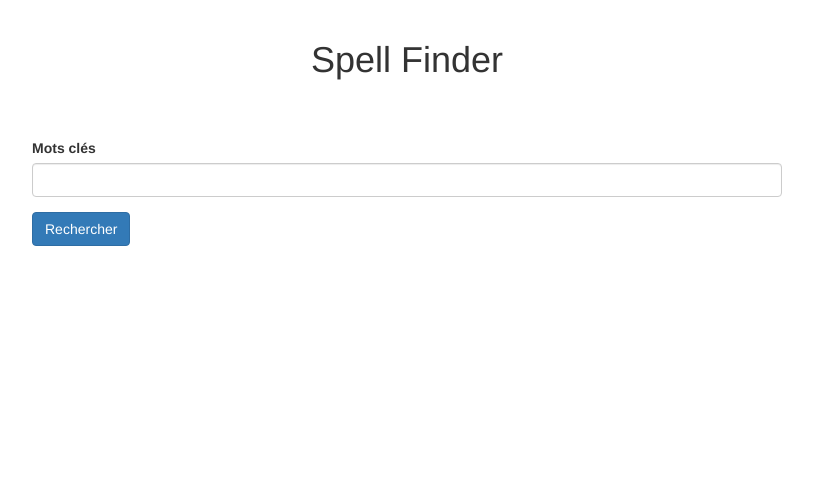
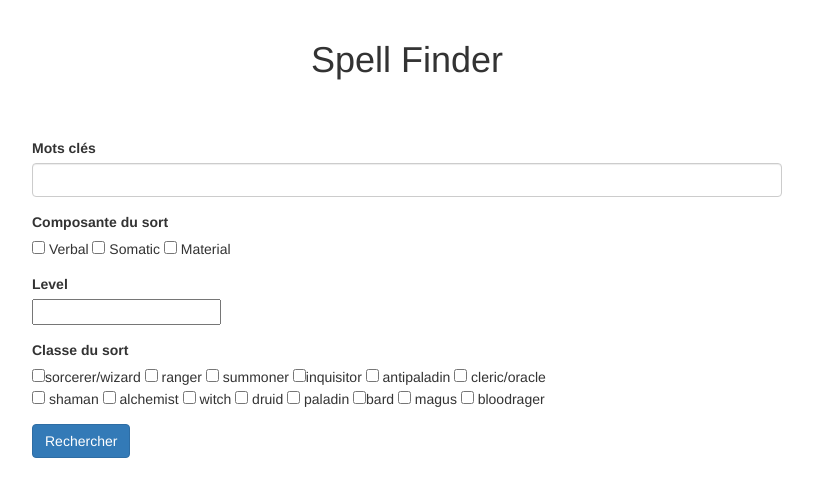
Before and after one commit to charlenelecouturier/Devoir2_BDD, an Angular app in the folder src/main/exercice1/appSearch/: page / in a window 1280 px wide. Shown: the top 496 px of the page, without its empty margins (233-1046 px from the left). Built offline with nearby package versions, Linux system fonts and the light colour scheme.

Commit message:
Update app.component.html

```diff
--- a/src/main/exercice1/appSearch/src/app/app.component.html
+++ b/src/main/exercice1/appSearch/src/app/app.component.html
@@ -7,12 +7,57 @@
   <div class="col-sm-8 col-sm-offset-2">
     <form  [formGroup]="form" (ngSubmit)="onSubmit(form.value)">
       <div class="form-group" >
-        <label for="name">
+        <label for="mots">
          Mots clés
         </label>
         <input type="text" id="mots" class="form-control" formControlName="mots">
 
       </div>
+
+      <div class="form-group" >
+        <label>
+         Composante du sort
+        </label>
+        <br>
+
+        <input type="checkbox" name="composante" value="V"> Verbal
+        <input type="checkbox" name="composante"  value="S"> Somatic
+        <input type="checkbox" name="composante" value="M"> Material
+
+      </div>
+      <div class="form-group" >
+        <label>
+        Level
+        </label>
+        <br>
+
+        <input type="number" name="level" >
+      </div>
+
+      <div class="form-group" >
+        <label>
+         Classe du sort
+        </label>
+        <br>
+
+        <input type="checkbox" name="class" value="sorcerer/wizard">sorcerer/wizard
+        <input type="checkbox" name="class" value="ranger"> ranger
+        <input type="checkbox" name="class" value="summoner"> summoner
+        <input type="checkbox" name="class" value="inquisitor">inquisitor
+        <input type="checkbox" name="class" value="antipaladin"> antipaladin
+
+        <input type="checkbox" name="class" value="cleric/oracle"> cleric/oracle<br>
+        <input type="checkbox" name="class" value="shaman"> shaman
+        <input type="checkbox" name="class" value="alchemist"> alchemist
+        <input type="checkbox" name="class" value="witch"> witch
+        <input type="checkbox" name="class" value="druid"> druid
+        <input type="checkbox" name="class" value="paladin"> paladin
+        <input type="checkbox" name="class" value="bard">bard
+
+        <input type="checkbox" name="class" value="magus"> magus
+        <input type="checkbox" name="class" value="bloodrager"> bloodrager
+      </div>
+
       <button class="btn btn-primary" type="submit">Rechercher</button>
 
     </form>
```
